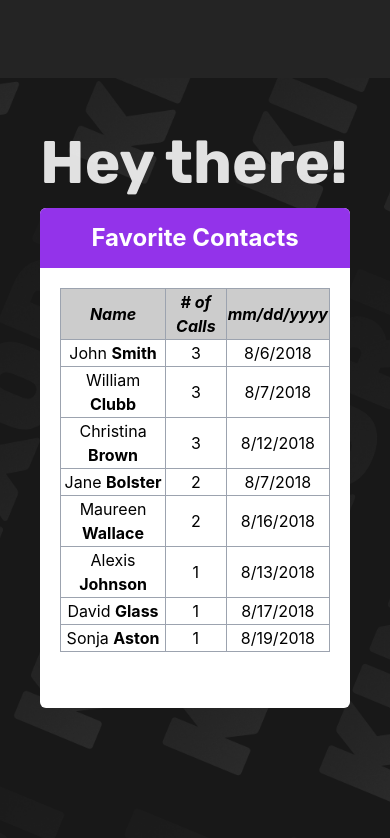
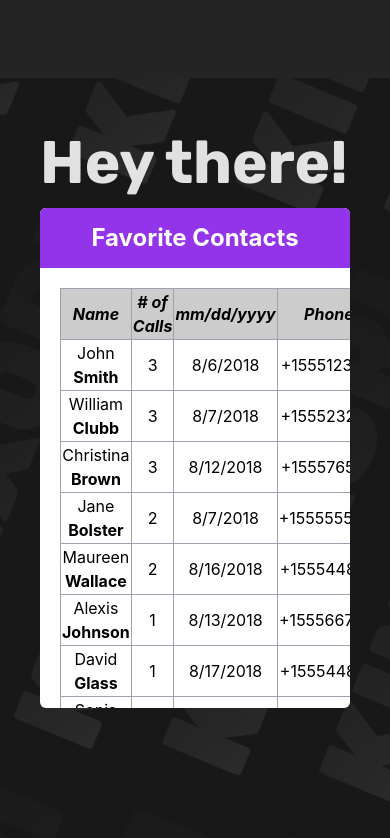
Before and after one commit to kinxori/technical-test-2, a React (Vite) app: page / in a window 390 px wide. Shown: the top 838 px of the page. Built offline with nearby package versions, Linux system fonts and the light colour scheme.

Commit message:
adding phone number column

```diff
--- a/src/components/UserFilter.jsx
+++ b/src/components/UserFilter.jsx
@@ -35,9 +35,9 @@ export default function UserFilterComponent() {
       <div className="bg-purple-600  py-3 flex justify-center items-center  ">
         <h1 className="text-[24px] text-white font-bold ">Favorite Contacts</h1>
       </div>
-      <div className="border-box p-5 overflow-auto grid grid-flow-row">
+      <div className="border-box p-5 overflow-auto">
         <table className="w-full border-gray-400 border-[1px] text-black border-collapse ">
-          <tr className="text-center bg-black/20">
+          <tr className="text-center bg-black/20 ">
             <th className=" border-gray-400 border-[1px]">
               <i>Name</i>
             </th>
@@ -47,22 +47,26 @@ export default function UserFilterComponent() {
             <th className=" border-gray-400 border-[1px] ">
               <i>mm/dd/yyyy</i>
             </th>
+            <th className=" border-gray-400 border-[1px] ">
+              <i>Phone #</i>
+            </th>
           </tr>
           {filteredData.map((item) => (
-            <tr key={item.phoneNumber + item.called} className="text-center">
+            <tr key={item.phoneNumber + item.called} className="text-center ">
               <td className="border-gray-400 border-[1px] ">
                 <h3>
                   {item.firstName} <span className="font-bold">{item.lastName}</span>
                 </h3>
               </td>
               <td className="border-gray-400 border-[1px] ">{item.numberOfCalls}</td>
-              <td className="border-gray-400 border-[1px]">
+              <td className="border-gray-400 border-[1px] ">
                 {new Date(item.called * 1000).toLocaleDateString("en-US", {
                   year: "numeric",
                   month: "numeric",
                   day: "numeric",
                 })}
               </td>
+              <td className="border-gray-400 border-[1px]">{item.phoneNumber}</td>
             </tr>
           ))}
         </table>
```
